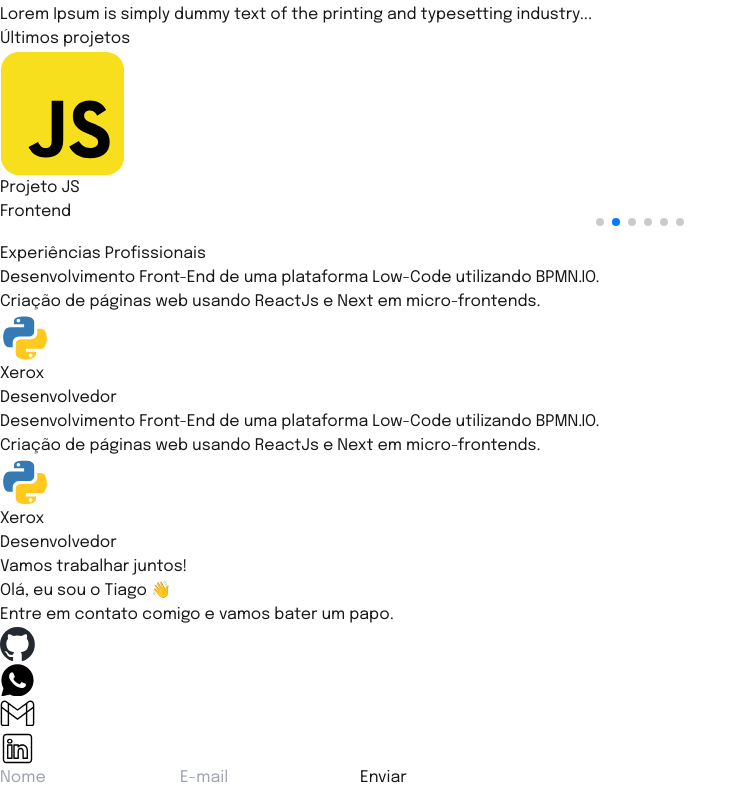
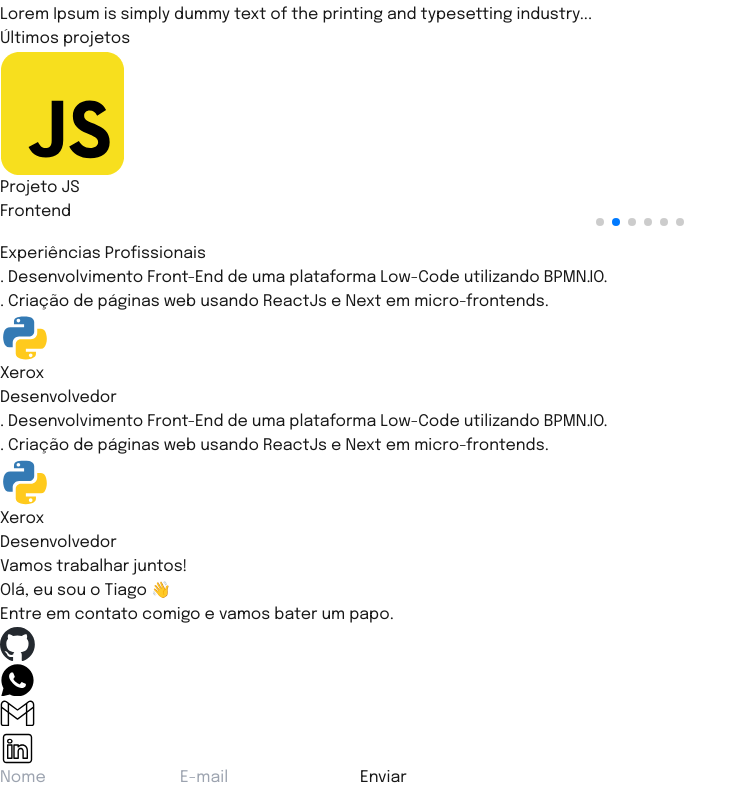
Before and after one commit to grilo-org/20250731T1126_TiagoLucas-dev_Tiagos-s-portfolio, a Next.js app: page / in a window 1280 px wide. Shown: the part 734-1524 px from the top of the page, without its empty margins (0-747 px from the left). Built offline with nearby package versions, Linux system fonts and the light colour scheme.

Commit message:
feat: experiencias

```diff
--- a/src/app/page.tsx
+++ b/src/app/page.tsx
@@ -116,38 +116,51 @@ export default function Home() {
                     </section>
                 </div>
 
-                <div className="mt-12">
-                    <h2>Experiências Profissionais</h2>
+                <div className="mt-12 flex items-center flex-col">
+                    <h2
+                        className="text-xl
+ font-semibold mb-2"
+                    >
+                        Experiências Profissionais
+                    </h2>
 
-                    <section className="mb-8">
-                        <p>
-                            Desenvolvimento Front-End de uma plataforma Low-Code utilizando BPMN.IO.
-                            <br />
-                            Criação de páginas web usando ReactJs e Next em micro-frontends.
-                        </p>
-                        <div className="flex items-center gap-2 mt-4">
+                    <section className="mt-8 mb-8 bg-gray-200">
+                        <ul
+                            className="w-60 flex items-start flex-col gap-4
+"
+                        >
+                            <li><span className="font-bold">.</span> Desenvolvimento Front-End de uma plataforma Low-Code utilizando BPMN.IO.</li>
+
+                            <li><span className="font-bold">.</span> Criação de páginas web usando ReactJs e Next em micro-frontends.</li>
+                        </ul>
+                        <div className="flex items-center gap-2 mt-6">
                             <Image src="/python.svg" alt="Picture of the author" width={50} height={50} />
                             <div>
-                                <h3>Xerox</h3>
+                                <h3 className="font-semibold">Xerox</h3>
                                 <span>Desenvolvedor</span>
                             </div>
                         </div>
                     </section>
 
-                    <section>
-                        <p>
-                            Desenvolvimento Front-End de uma plataforma Low-Code utilizando BPMN.IO.
-                            <br />
-                            Criação de páginas web usando ReactJs e Next em micro-frontends.
-                        </p>
-                        <div className="flex items-center gap-2 mt-4">
+   <section className="mt-8 mb-8 bg-gray-200">
+                        <ul
+                            className="w-60 flex items-start flex-col gap-4
+"
+                        >
+                            <li><span className="font-bold">.</span> Desenvolvimento Front-End de uma plataforma Low-Code utilizando BPMN.IO.</li>
+
+                            <li><span className="font-bold">.</span> Criação de páginas web usando ReactJs e Next em micro-frontends.</li>
+                        </ul>
+                        <div className="flex items-center gap-2 mt-6">
                             <Image src="/python.svg" alt="Picture of the author" width={50} height={50} />
                             <div>
-                                <h3>Xerox</h3>
+                                <h3 className="font-semibold">Xerox</h3>
                                 <span>Desenvolvedor</span>
                             </div>
                         </div>
                     </section>
+
+
                 </div>
 
                 <div className="mt-12">
```
